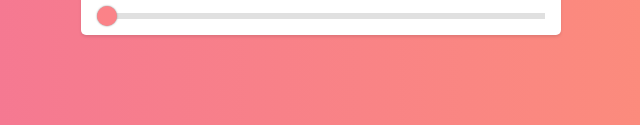
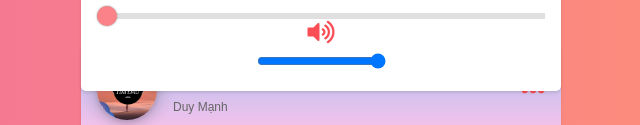
Before and after one commit to munpro2002/NhacCuaAn, a plain HTML site: page index.html in a window 1280 px wide. Shown: the part 356-481 px from the top of the page, without its empty margins (319-959 px from the left). Drawn offline with Linux system fonts and the light colour scheme; files whose address does not match are found by name.

Commit message:
Update index.html

```diff
--- a/index.html
+++ b/index.html
@@ -46,7 +46,15 @@
                 </div>
             </div>
 
-            <input type="range" name="music-range" class="display-music-range" value="0" step="1" min="0" max="100">
+            <input type="range" name="music-range" class="range-input display-music-range" value="0" step="1" min="0"
+                max="100">
+            <div class="volume-control">
+                <div class="volume-btn">
+                    <i class="fas fa-volume-up"></i>
+                </div>
+                <input type="range" name="volum-range" class="range-input display-volume-range" value="100" step="1"
+                    min="0" max="100">
+            </div>
             <audio id="audio" src=""></audio>
         </div>
 
```
